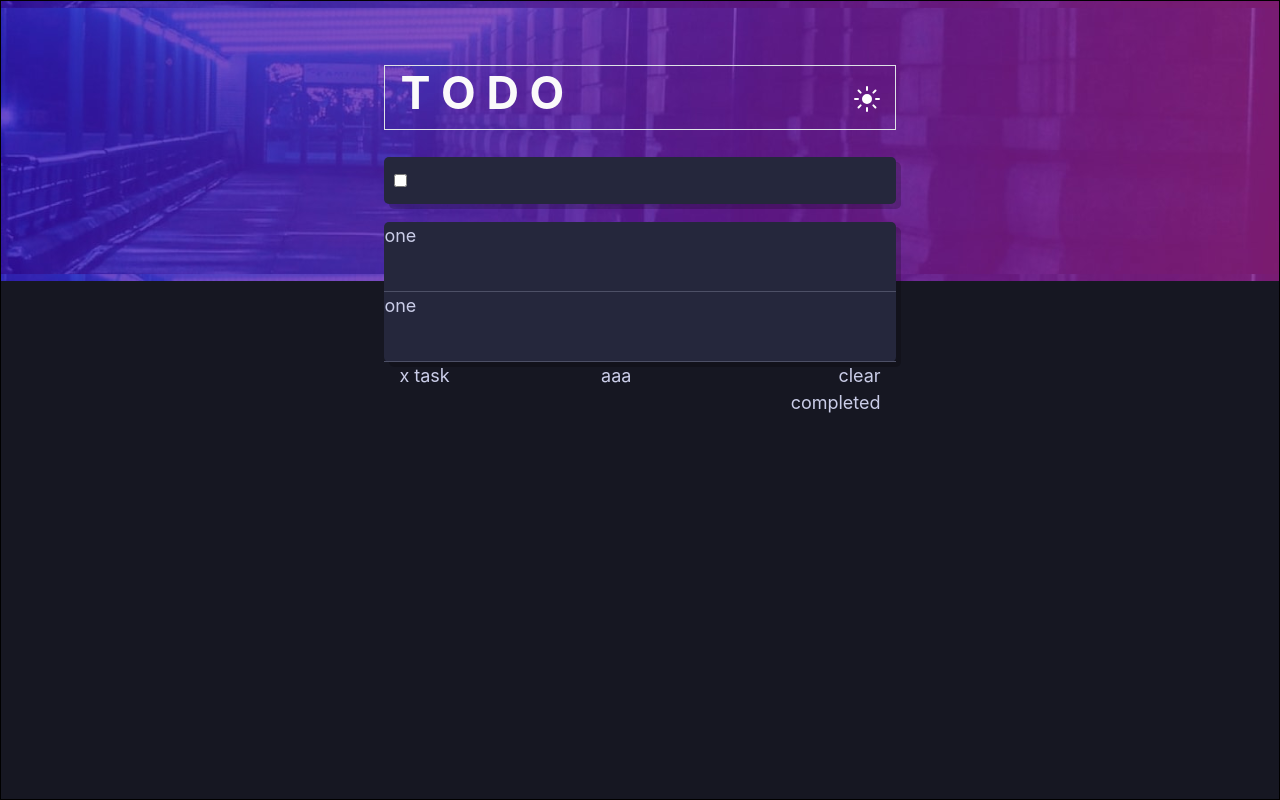
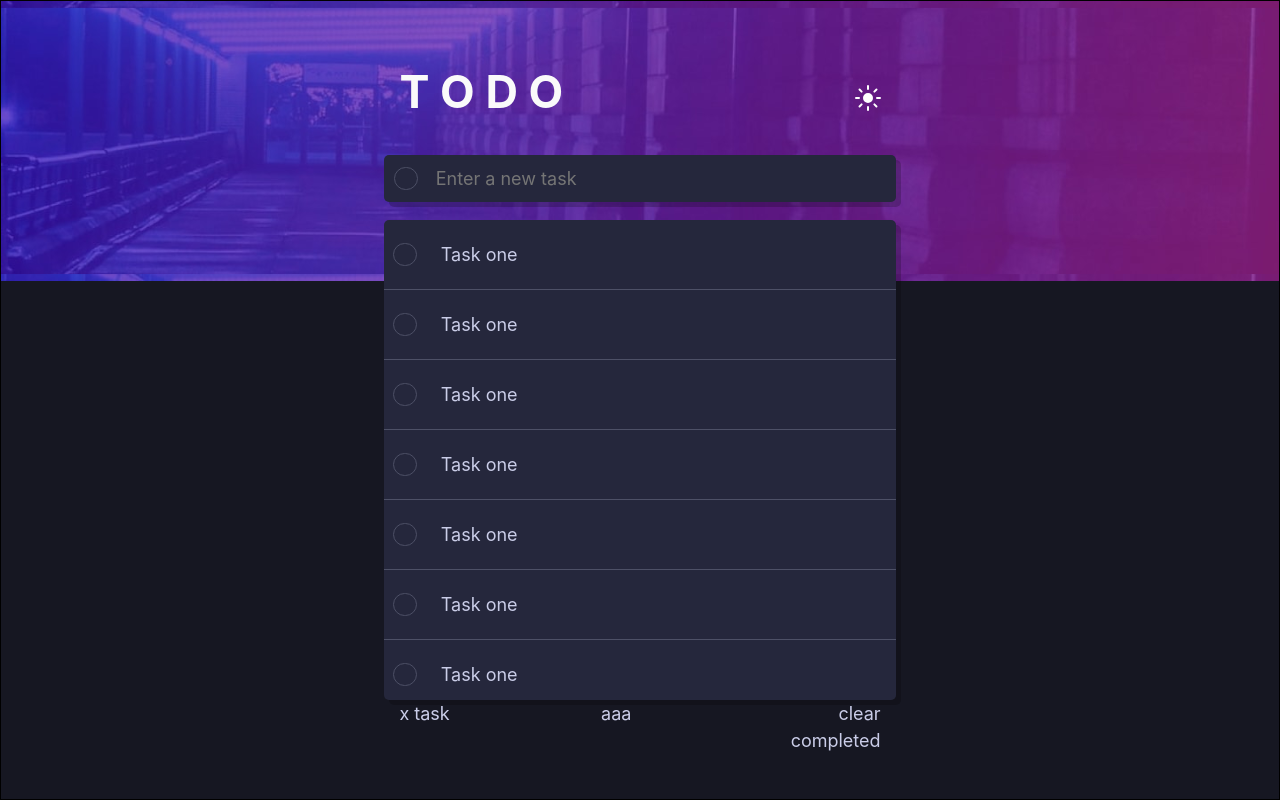
Before and after one commit to Dghost32/todo, a React (Create React App) app: page / in a window 1280 px wide. Built offline with nearby package versions, Linux system fonts and the light colour scheme.

Commit message:
task list scrollbar

```diff
--- a/src/App.css
+++ b/src/App.css
@@ -1,3 +1,15 @@
+:root {
+  height: 100%;
+  border: 1px solid black;
+  font-family: 'Josefin Sans', sans-serif;
+  font-size:18px
+}
+
+body {
+  background-color: var(--bg-col);
+  transition: all 1s linear;
+}
+
 .dark {
   --text-col: hsl(234, 39%, 85%);
   --bg-col: hsl(235, 21%, 11%);
--- a/src/components/Main.tsx
+++ b/src/components/Main.tsx
@@ -3,6 +3,7 @@ import NewTodoForm from "./inner/NewTodoForm";
 import TaskList from "./inner/TaskList";
 import "../styles/main.css";
 import Footer from "./inner/Footer";
+
 
 interface IProps {
   light: boolean;
@@ -14,7 +15,7 @@ let Main = ({ light, toggleBg }: IProps) => {
 
   return (
     <div className="main container-fluid ">
-      <div className="row justify-content-between border align-items-center">
+      <div className="row align-items-center justify-content-between">
         <h1 className="title col-auto">T O D O</h1>
         <i className="col-auto" onClick={toggleBg}>
           {icon}
--- a/src/components/inner/NewTodoForm.tsx
+++ b/src/components/inner/NewTodoForm.tsx
@@ -1,16 +1,19 @@
 import React from "react";
 
 let NewTodoForm = () => {
-  let handleSubmit = (e:any) => {
+  let handleSubmit = (e: any) => {
     e.preventDefault();
     console.log(e.target.values);
     console.log("please print this");
   };
 
   return (
-    <form className="row mt-4 newTodo" onSubmit={handleSubmit}>
-      <input type="checkbox" className="col-auto check round " />
-      <input type="text" autoFocus className="col-10 mx-2 todo-input " />
+    <form
+      className="row mt-4 newTodo align-items-center justify-content-left"
+      onSubmit={handleSubmit}
+    >
+      <input type="checkbox" className="col-auto checkbox" />
+      <input type="text" autoFocus className="col-10 todo-input" placeholder="Enter a new task"/>
     </form>
   );
 };
--- a/src/components/inner/TaskElement.tsx
+++ b/src/components/inner/TaskElement.tsx
@@ -2,8 +2,9 @@ import React from "react";
 
 let TaskElement = () => {
   return (
-    <div className="task">
-      <li>one</li>
+    <div className="row task justify-content-center align-items-center">
+      <input type="checkbox" className="checkbox col-auto mx-2"/>
+      <span className="col">Task one</span>
     </div>
   );
 };
--- a/src/components/inner/TaskList.tsx
+++ b/src/components/inner/TaskList.tsx
@@ -1,11 +1,24 @@
 import React from "react";
 import TaskElement from "./TaskElement";
+import "../../styles/scrollbar.css";
+import "../../styles/task-list.css";
 
 let TaskList = () => {
   return (
     <div className="col-12 tasks-list">
+      <h1 className="no-tasks text-center d-none">no tasks to display</h1>
       <TaskElement />
       <TaskElement />
+      <TaskElement />
+      <TaskElement />
+      <TaskElement />
+      <TaskElement />
+      <TaskElement />
+      <TaskElement />
+      <TaskElement />
+      <TaskElement />
+      <TaskElement />
+      {/*<TaskElement /> */}
     </div>
   );
 };
--- a/src/index.css
+++ /dev/null
@@ -1,10 +0,0 @@
-:root {
-  height: 100%;
-  border: 1px solid black;
-  font-family: 'Josefin Sans', sans-serif;
-  font-size:18px
-}
-
-body {
-  background-color: var(--bg-col);
-}
--- a/src/index.tsx
+++ b/src/index.tsx
@@ -1,17 +1,5 @@
-import React from 'react';
-import ReactDOM from 'react-dom';
-import './index.css';
-import App from './App';
-import reportWebVitals from './reportWebVitals';
+import React from "react";
+import ReactDOM from "react-dom";
+import App from "./App";
 
-ReactDOM.render(
-  <React.StrictMode>
-    <App />
-  </React.StrictMode>,
-  document.getElementById('root')
-);
-
-// If you want to start measuring performance in your app, pass a function
-// to log results (for example: reportWebVitals(console.log))
-// or send to an analytics endpoint. Learn more: https://bit.ly/CRA-vitals
-reportWebVitals();
+ReactDOM.render(<App />, document.getElementById("root"));
--- a/src/reportWebVitals.ts
+++ /dev/null
@@ -1,15 +0,0 @@
-import { ReportHandler } from 'web-vitals';
-
-const reportWebVitals = (onPerfEntry?: ReportHandler) => {
-  if (onPerfEntry && onPerfEntry instanceof Function) {
-    import('web-vitals').then(({ getCLS, getFID, getFCP, getLCP, getTTFB }) => {
-      getCLS(onPerfEntry);
-      getFID(onPerfEntry);
-      getFCP(onPerfEntry);
-      getLCP(onPerfEntry);
-      getTTFB(onPerfEntry);
-    });
-  }
-};
-
-export default reportWebVitals;
--- a/src/styles/main.css
+++ b/src/styles/main.css
@@ -6,7 +6,7 @@
   color: var(--text-col);
 }
 
-input {
+.todo-input {
   color: var(--text-col);
   border: 0;
   cursor: line-through;
@@ -15,8 +15,32 @@ input {
   background: transparent;
 }
 
-input:focus {
+.todo-input:focus {
   outline: none;
+}
+
+.checkbox {
+  margin-right: 1rem;
+  border: 1px solid var(--task-border);
+  border-radius: 50%;
+  background: var(--bg-taskbox-col);
+  outline: none;
+  appearance: none;
+  width: 1.3rem;
+  height: 1.3rem;
+}
+
+.checkbox:hover {
+  border-color: darkgray;
+}
+
+.checkbox:checked {
+  outline: none;
+  background: linear-gradient(
+    to right,
+    hsl(192, 100%, 67%),
+    hsl(280, 87%, 65%)
+  );
 }
 
 .title {
@@ -32,21 +56,3 @@ input:focus {
   border-radius: 5px;
   height: 8%;
 }
-
-.list-container {
-  box-shadow: 5px 5px rgba(0, 0, 0, 0.2);
-  margin-top: 1rem;
-  border-radius: 5px;
-  background: var(--bg-taskbox-col);
-  height: 75%;
-}
-
-.task {
-  list-style: none;
-  height: 70px;
-  border-bottom: 1px solid var(--task-border);
-}
-
-.tasks-list {
-  padding: 0;
-}
--- /dev/null
+++ b/src/styles/scrollbar.css
@@ -0,0 +1,20 @@
+/* width */
+::-webkit-scrollbar {
+  width: 4px;
+}
+
+/* Track */
+::-webkit-scrollbar-track {
+  background: inherit;
+}
+
+/* Handle */
+::-webkit-scrollbar-thumb {
+  border-radius: 2rem;
+  height: 2rem;
+  background: linear-gradient(
+    to right,
+    hsl(192, 100%, 67%),
+    hsl(280, 87%, 65%)
+  );
+}
--- /dev/null
+++ b/src/styles/task-list.css
@@ -0,0 +1,20 @@
+.list-container {
+  overflow: scroll;
+  box-shadow: 5px 5px rgba(0, 0, 0, 0.2);
+  margin-top: 1rem;
+  border-radius: 5px;
+  background: var(--bg-taskbox-col);
+  height: 60vh;
+}
+
+.task {
+  height: 70px;
+  border-bottom: 1px solid var(--task-border);
+}
+
+.no-tasks {
+  margin-top: 50px;
+  width: 100%;
+  font-size: 1rem;
+  font-weight: 700;
+}
```
Also changed, not shown: src/setupTests.ts (deleted, +0 -5 lines), 1 other file (tests, documents, lock files or other folders).
